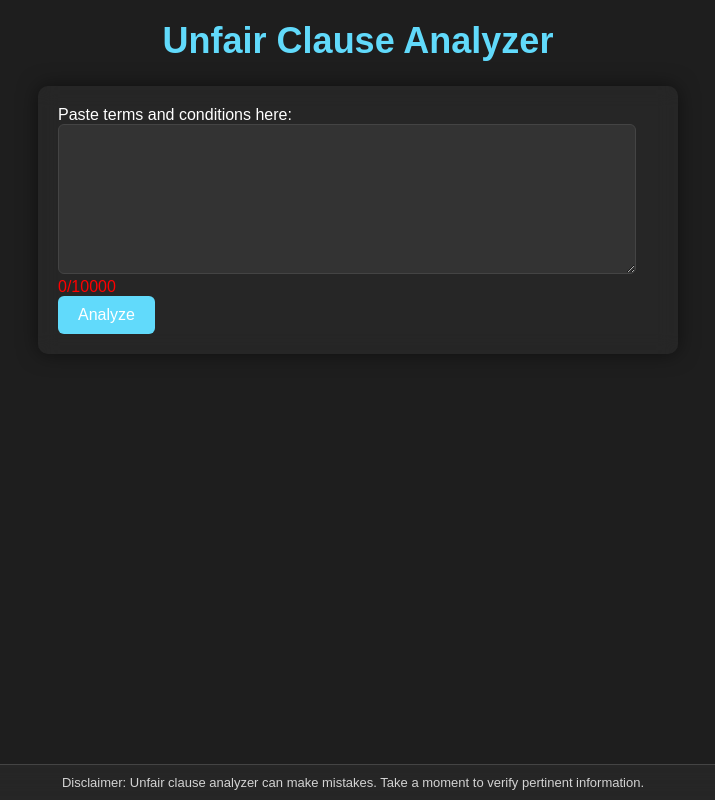
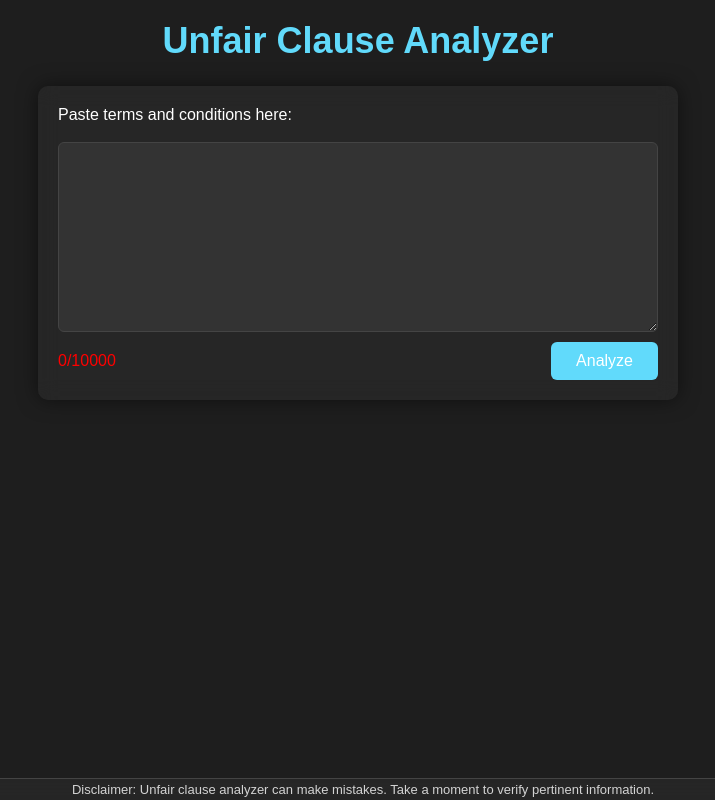
Before and after one commit to Lootera69/Analyser, a Flask app: page / in a window 1280 px wide. Shown: the whole page, without its empty margins (282-997 px from the left). Run offline with Flask 3, Linux system fonts and the light colour scheme; parts of the project's set-up code (start-up, migrations or seed data) failed here and were passed over.

Commit message:
Update index.html

```diff
--- a/templates/index.html
+++ b/templates/index.html
@@ -23,6 +23,8 @@
 
       /* Form Styles */
       form {
+        display: flex;
+        flex-direction: column;
         max-width: 600px;
         margin: 0 auto;
         background-color: rgba(41, 41, 41, 0.8); /* Translucent background */
@@ -34,8 +36,8 @@
 
       /* Textarea Styles */
       textarea {
-        width: calc(100% - 22px);
-        height: 150px;
+        max-width: calc(100%);
+        height: 190px;
         padding: 10px;
         font-size: 16px;
         border: 1px solid #444;
@@ -43,13 +45,14 @@
         box-sizing: border-box;
         background-color: #333;
         color: #fff;
+        margin-bottom: 10px; /* Add some bottom margin */
       }
 
       /* Submit Button Styles */
       input[type=submit] {
         background-color: #61dafb;
         color: #fff;
-        padding: 10px 20px;
+        padding: 10px 25px;
         border: none;
         border-radius: 6px;
         cursor: pointer;
@@ -58,6 +61,13 @@
       }
       input[type=submit]:hover {
         background-color: #55acee;
+      }
+
+      /* Word Counter Styles */
+      .word-counter {
+        display: flex;
+        justify-content: space-between;
+        align-items: center;
       }
 
       /* Result Styles */
@@ -81,7 +91,7 @@
         left: 0;
         width: calc(100% - 50px);
         background-color: rgba(41, 41, 41, 0.8); /* Translucent background */
-        padding: 10px 20px;
+        padding: 3px 30px;
         text-align: center;
         font-size: 12px;
         border-top: 1px solid #444;
@@ -121,10 +131,11 @@
     <h1>Unfair Clause Analyzer</h1>
     <form method="post">
       <label for="text">Paste terms and conditions here:</label><br>
-      <textarea name="text" id="text" rows="5" cols="50" onkeyup="countWords(this.value)"></textarea><br>
-      <!-- Added red class to display word count in red when limit exceeded -->
-      <span id="word-count" class="red">0/10000</span><br>
-      <input type="submit" value="Analyze" onclick="return checkWordCount()">
+      <textarea name="text" id="text" rows="5" cols="50" onkeyup="countWords(this.value)"></textarea>
+      <div class="word-counter">
+        <span id="word-count" class="red">0/10000</span>
+        <input type="submit" value="Analyze" onclick="return checkWordCount()">
+      </div>
     </form>
     {% if negative_text %}
     <div class="result">
@@ -151,7 +162,7 @@
         var text = document.getElementById('text').value;
         var wordCount = text.trim().split(/\s+/).length;
         if (wordCount < 2) {
-          alert('Please enter some text to analyze!');
+          alert('Please paste terms and conditions to analyze!');
           return false;
         }
         if (wordCount > 10000) {
```
